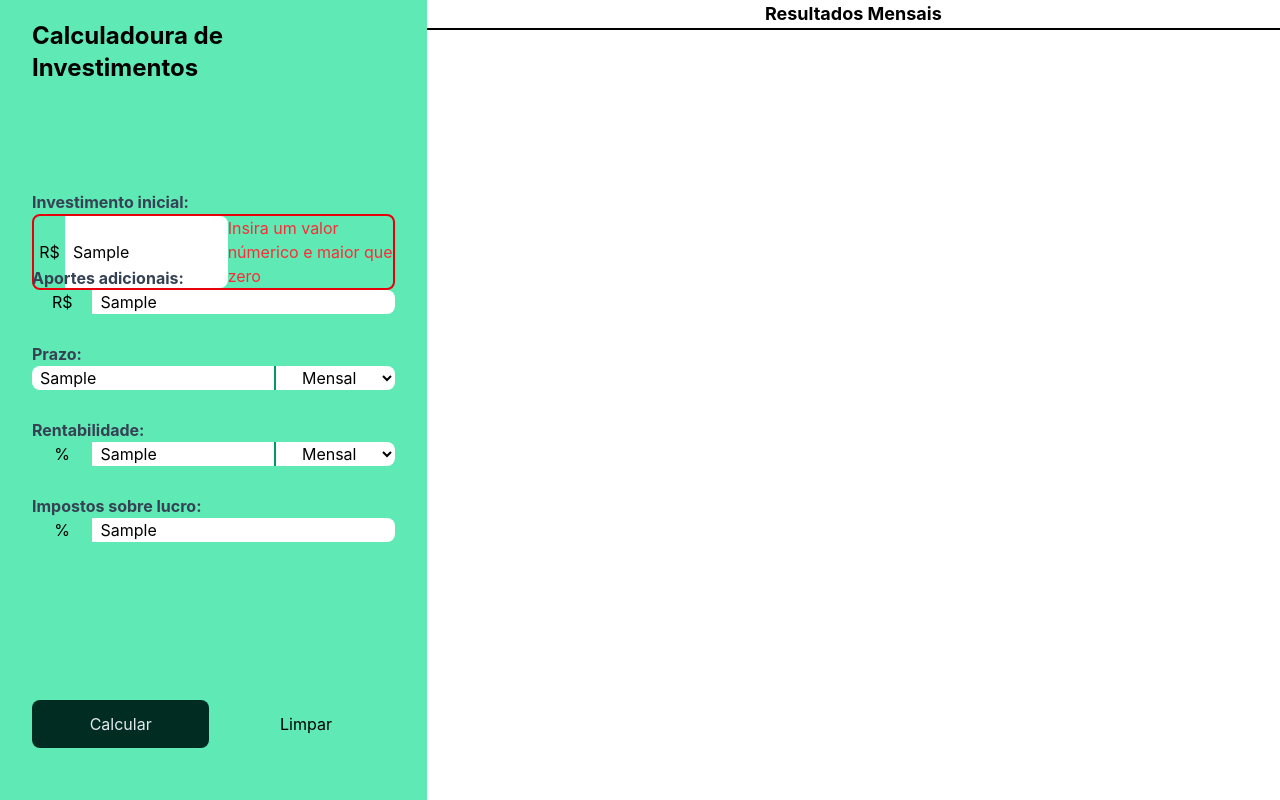
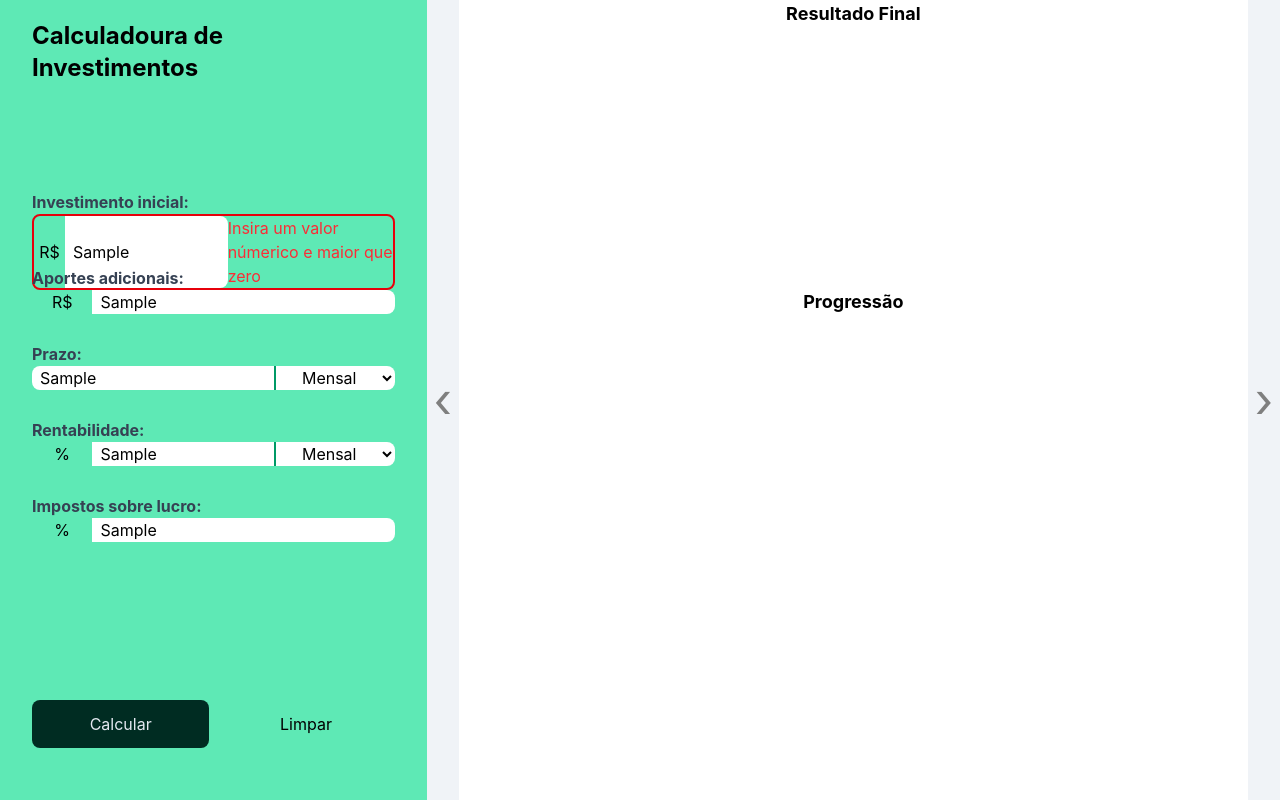
Before and after one commit to roneijoseroteski/projetoCalculadoraInvestimentos, a website built with Vite: page index.html in a window 1280 px wide. Both pictures are taken after typing "Sample", "Sample", "Sample", "Sample", "Sample" into the empty fields and a click on the button "Calcular". Built offline with nearby package versions, Linux system fonts and the light colour scheme.

Commit message:
Implementada a funcionaldiade do carrossel

```diff
--- a/index.html
+++ b/index.html
@@ -149,9 +149,25 @@
       </div>
     </aside>
 
-    <main class="row-span-2 col-span-2">
-      <!-- <p>Resultados</p> -->
-      <!-- <section id="charts-container" class="h-full">
+    <main class="row-span-2 col-span-2 relative">
+      <button
+        id="slide-arrow-previous"
+        class="absolute top-0 bottom-0 left-0 text-5xl cursor-pointer bg-slate-200 opacity-50 w-8 hover:opacity-100 focus:opacity-100"
+      >
+        &#8249;
+      </button>
+      <button
+        id="slide-arrow-next"
+        class="absolute top-0 bottom-0 right-0 text-5xl cursor-pointer bg-slate-200 opacity-50 w-8 hover:opacity-100 focus:opacity-100"
+      >
+        &#8250;
+      </button>
+
+      <div
+        id="carousel"
+        class="h-full w-full flex overflow-x-auto scroll-smooth"
+      >
+        <section id="charts-container" class="h-full basis-full shrink-0">
           <div class="h-[36%] flex flex-col items-center pb-10">
             <p class="font-bold text-lg">Resultado Final</p>
             <canvas id="final-money-distribution"></canvas>
@@ -160,15 +176,19 @@
             <p class="font-bold text-lg">Progressão</p>
             <canvas id="progression"></canvas>
           </div>
-      </section> -->
+        </section>
 
-      <section id="table-container" class="h-full overflow-y-auto">
+        <section
+          id="table-container"
+          class="h-full overflow-y-auto basis-full shrink-0"
+        >
           <p class="font-bold text-lg text-center">Resultados Mensais</p>
           <table
             id="results-table"
             class="w-full max-h-full text-center border border-separate"
           ></table>
         </section>
+      </div>
     </main>
     <script type="module" src="src/main.js"></script>
   </body>
--- a/src/main.js
+++ b/src/main.js
@@ -19,22 +19,22 @@ const columnArray = [
   {
     columnLabel: "Total Investido",
     accessor: "investedAmount",
-    format: (numberInfo) => formatCurrency(numberInfo),
+    format: (numberInfo) => formatCurrencyToTable(numberInfo),
   },
   {
     columnLabel: "Rendimento Mensal",
     accessor: "interestReturns",
-    format: (numberInfo) => formatCurrency(numberInfo),
+    format: (numberInfo) => formatCurrencyToTable(numberInfo),
   },
   {
     columnLabel: "Rendimento Total",
     accessor: "totalInterestReturns",
-    format: (numberInfo) => formatCurrency(numberInfo),
+    format: (numberInfo) => formatCurrencyToTable(numberInfo),
   },
   {
     columnLabel: "Quantia Total",
     accessor: "totalAmount",
-    format: (numberInfo) => formatCurrency(numberInfo),
+    format: (numberInfo) => formatCurrencyToTable(numberInfo),
   },
 ];
 
@@ -45,7 +45,11 @@ const columnArray = [
 //   });
 // }
 
-function formatCurrency(value) {
+function formatCurrencyToGraph(value) {
+  return value.toFixed(2); // aqui garantimos que o valor seja exibido com duas casas decimais, como é comum em tabelas financeiras. O método toFixed() converte um número em uma string, arredondando para um número específico de casas decimais. No caso, estamos usando 2 para garantir que os valores sejam exibidos com duas casas decimais, mesmo que sejam números inteiros.
+}
+
+function formatCurrencyToTable(value) {
   return value.toLocaleString("pt-BR", {
     style: "currency",
     currency: "BRL",
@@ -96,62 +100,62 @@ function renderProgression(evt) {
 
   const finalInvestmentObject = returnsArray[returnsArray.length - 1];
 
-  // doughnutChartReference = new Chart(finalMoneyChart, {
-  //   type: "doughnut",
-  //   data: {
-  //     labels: ["Total investido", "Rendimento", "Imposto"],
-  //     datasets: [
-  //       {
-  //         data: [
-  //           formatCurrency(finalInvestmentObject.investedAmount),
-  //           formatCurrency(
-  //             finalInvestmentObject.totalInterestReturns * (1 - taxRate / 100),
-  //           ),
-  //           formatCurrency(
-  //             finalInvestmentObject.totalInterestReturns * (taxRate / 100),
-  //           ),
-  //         ],
-  //         backgroundColor: [
-  //           "rgb(255, 99, 132)",
-  //           "rgb(54, 162, 235)",
-  //           "rgb(255, 205, 86)",
-  //         ],
-  //         hoverOffset: 4,
-  //       },
-  //     ],
-  //   },
-  // });
+  doughnutChartReference = new Chart(finalMoneyChart, {
+    type: "doughnut",
+    data: {
+      labels: ["Total investido", "Rendimento", "Imposto"],
+      datasets: [
+        {
+          data: [
+            formatCurrencyToGraph(finalInvestmentObject.investedAmount),
+            formatCurrencyToGraph(
+              finalInvestmentObject.totalInterestReturns * (1 - taxRate / 100),
+            ),
+            formatCurrencyToGraph(
+              finalInvestmentObject.totalInterestReturns * (taxRate / 100),
+            ),
+          ],
+          backgroundColor: [
+            "rgb(255, 99, 132)",
+            "rgb(54, 162, 235)",
+            "rgb(255, 205, 86)",
+          ],
+          hoverOffset: 4,
+        },
+      ],
+    },
+  });
 
-  // progressionChartReference = new Chart(progressionChart, {
-  //   type: "bar",
-  //   data: {
-  //     labels: returnsArray.map((investmentObject) => investmentObject.month),
-  //     datasets: [
-  //       {
-  //         label: "Total Investido",
-  //         data: returnsArray.map((investmentObject) =>
-  //           formatCurrency(investmentObject.investedAmount),
-  //         ),
+  progressionChartReference = new Chart(progressionChart, {
+    type: "bar",
+    data: {
+      labels: returnsArray.map((investmentObject) => investmentObject.month),
+      datasets: [
+        {
+          label: "Total Investido",
+          data: returnsArray.map((investmentObject) =>
+            formatCurrencyToGraph(investmentObject.investedAmount),
+          ),
 
-  //         backgroundColor: "rgb(255, 99, 132)",
-  //       },
-  //       {
-  //         label: "Retorno do Investimento",
-  //         data: returnsArray.map((investmentObject) =>
-  //           formatCurrency(investmentObject.interestReturns),
-  //         ),
-  //         backgroundColor: "rgb(54, 162, 235)",
-  //       },
-  //     ],
-  //   },
-  //   options: {
-  //     responsive: true,
-  //     scales: {
-  //       x: { stacked: true },
-  //       y: { stacked: true },
-  //     },
-  //   },
-  // });
+          backgroundColor: "rgb(255, 99, 132)",
+        },
+        {
+          label: "Retorno do Investimento",
+          data: returnsArray.map((investmentObject) =>
+            formatCurrencyToGraph(investmentObject.interestReturns),
+          ),
+          backgroundColor: "rgb(54, 162, 235)",
+        },
+      ],
+    },
+    options: {
+      responsive: true,
+      scales: {
+        x: { stacked: true },
+        y: { stacked: true },
+      },
+    },
+  });
 
   createTable(columnArray, returnsArray, "results-table");
 }
@@ -233,6 +237,26 @@ for (const formElement of form) {
   }
 }
 
+const mainEL = document.querySelector("main");
+const carouselEL = document.getElementById("carousel");
+const nextButton = document.getElementById("slide-arrow-next");
+const previousButton = document.getElementById("slide-arrow-previous");
+
+nextButton.addEventListener("click", () => {
+  carouselEL.scrollLeft += mainEL.clientWidth; //clientWidth = entrega a largura de um elemento, incluindo o preenchimento, mas não a borda, a barra de rolagem ou a margem. Ao usar scrollLeft, estamos ajustando a posição de rolagem horizontal do elemento carouselEL, aumentando-a em um valor igual à largura do elemento mainEL. Isso faz com que o conteúdo dentro do carousel se mova para a esquerda, revelando o próximo conjunto de itens no carrossel.
+});
+
+previousButton.addEventListener("click", () => {
+  carouselEL.scrollLeft -= mainEL.clientWidth; // aqui fazemos o oposto, diminuindo a posição de rolagem horizontal do elemento carouselEL em um valor igual à largura do elemento mainEL. Isso faz com que o conteúdo dentro do carousel se mova para a direita, revelando o conjunto anterior de itens no carrossel.
+});
+
+// nextButton.addEventListener("click", () => {
+//   carouselEL.scrollTo({
+//     left: carouselEL.clientWidth,
+//     behavior: "smooth",
+//   });
+// }); ia generate
+
 form.addEventListener("submit", renderProgression);
 
 // calculateButton.addEventListener("click", renderProgression);
```
Lines whose indentation alone changed are shown as unchanged.
